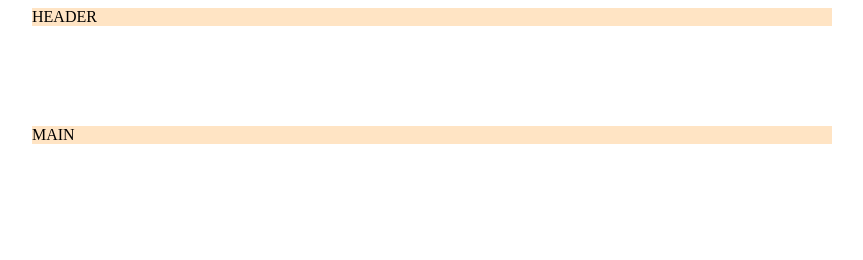
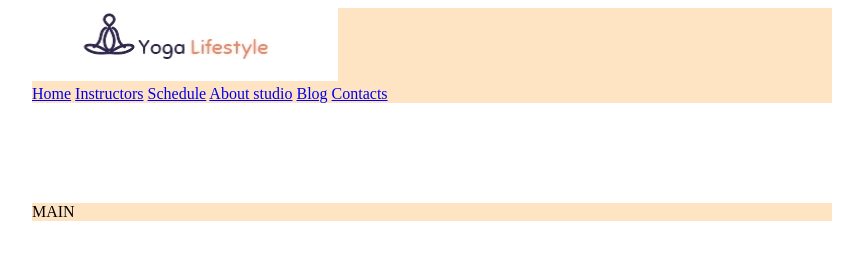
Before and after one commit to Nuotaikos/5-joga, a website: page index.html in a window 1280 px wide. Shown: the whole page, without its empty margins (208-1071 px from the left). Drawn offline with Linux system fonts and the light colour scheme.

Commit message:
Initial header

```diff
--- a/index.html
+++ b/index.html
@@ -10,7 +10,15 @@
 </head>
 <body>
     <header>
-        HEADER
+        <img src="./logo.jpg" alt="logo">
+        <nav>
+            <a href="#">Home</a>
+            <a href="#">Instructors</a>
+            <a href="#">Schedule</a>
+            <a href="#">About studio</a>
+            <a href="#">Blog</a>
+            <a href="#">Contacts</a>
+        </nav>
     </header>
     <main>
         MAIN
--- a/main.css
+++ b/main.css
@@ -1,3 +1,7 @@
+body {
+}
+
+
 header,
 main
 {
@@ -6,6 +10,15 @@ main
     margin-left: calc(50% - 400px);
 }
 
+img {
+}
+
+nav {
+}
+
+a {
+}
+
 main {
-               margin-top: 100px
+    margin-top: 100px
 }
```
Also changed, not shown: logo.jpg (added).
